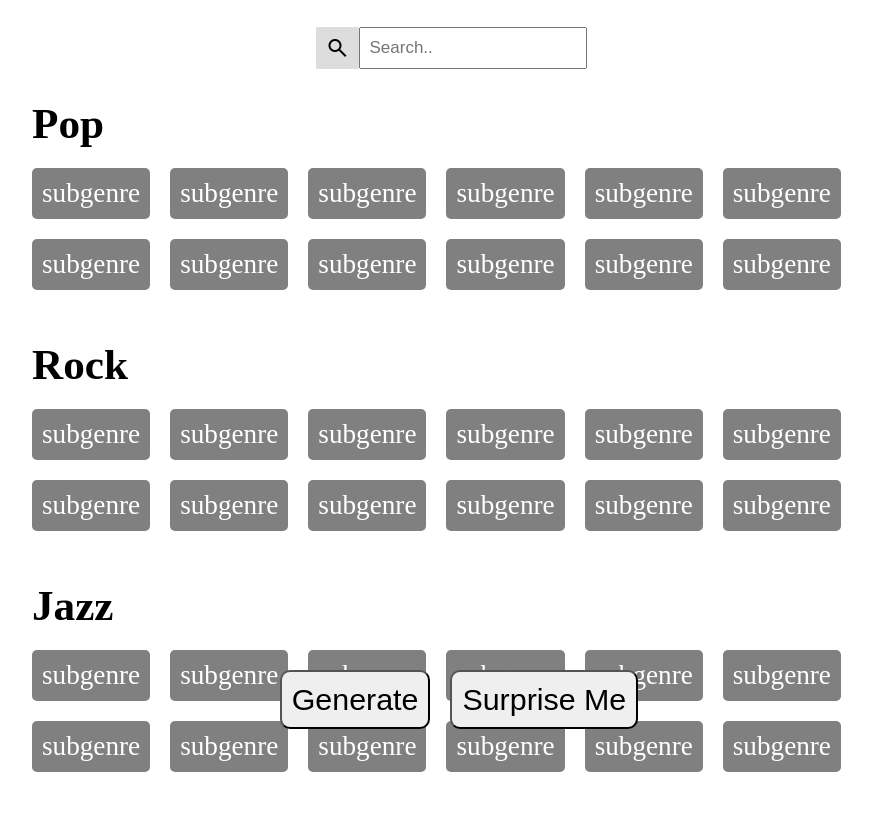
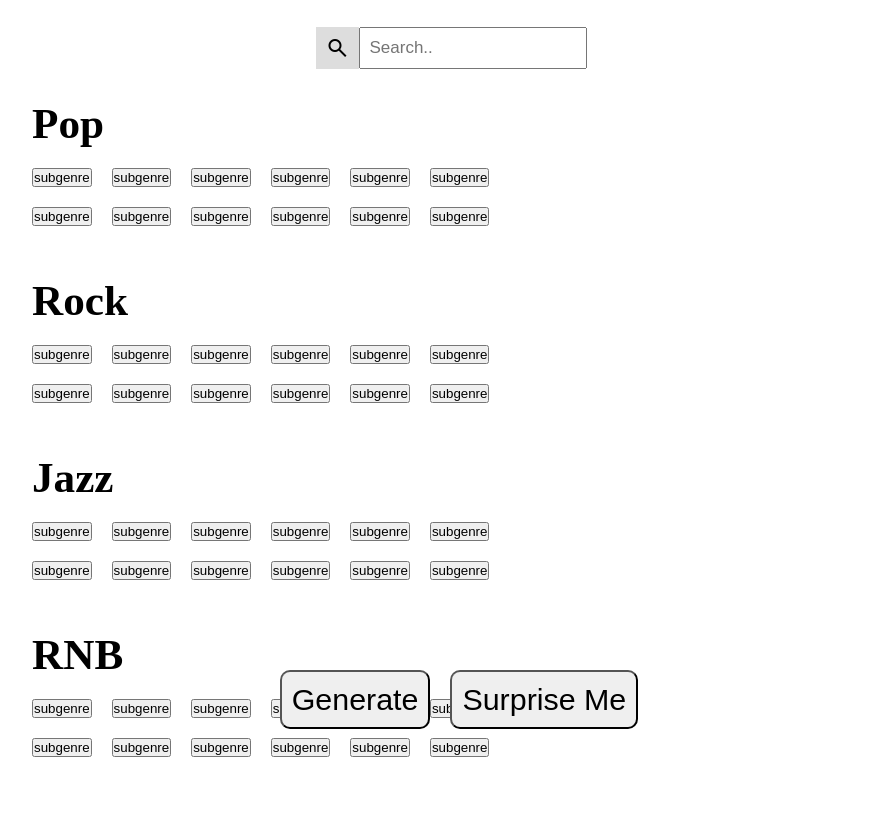
Before and after one commit to celestieve/Mixify---Spotify-Playlist-Generator, a plain HTML site: page main-page.html in a window 1280 px wide. Shown: the part 61-880 px from the top of the page, without its empty margins (181-1053 px from the left). Drawn offline with nearby package versions, Linux system fonts and the light colour scheme.

```diff
--- a/main-page.html
+++ b/main-page.html
@@ -24,72 +24,72 @@
     <div class="genre-selection">
       <h1 class="genres">Pop</h1>
         <div class="sub-genres-container">
-          <a href="main.html"> subgenre </a>
-          <a href="main.html"> subgenre </a>
-          <a href="main.html"> subgenre </a>
-          <a href="main.html"> subgenre </a>
-          <a href="main.html"> subgenre </a>
-          <a href="main.html"> subgenre </a>
-          <a href="main.html"> subgenre </a>
-          <a href="main.html"> subgenre </a>
-          <a href="main.html"> subgenre </a>
-          <a href="main.html"> subgenre </a>
-          <a href="main.html"> subgenre </a>
-          <a href="main.html"> subgenre </a>
+          <button> subgenre </button>
+          <button> subgenre </button>
+          <button> subgenre </button>
+          <button> subgenre </button>
+          <button> subgenre </button>
+          <button> subgenre </button>
+          <button> subgenre </button>
+          <button> subgenre </button>
+          <button> subgenre </button>
+          <button> subgenre </button>
+          <button> subgenre </button>
+          <button> subgenre </button>
       </div>
     </div>
 
     <div class="genre-selection">
       <h1 class="genres">Rock</h1>
         <div class="sub-genres-container">
-          <a href="main.html"> subgenre </a>
-          <a href="main.html"> subgenre </a>
-          <a href="main.html"> subgenre </a>
-          <a href="main.html"> subgenre </a>
-          <a href="main.html"> subgenre </a>
-          <a href="main.html"> subgenre </a>
-          <a href="main.html"> subgenre </a>
-          <a href="main.html"> subgenre </a>
-          <a href="main.html"> subgenre </a>
-          <a href="main.html"> subgenre </a>
-          <a href="main.html"> subgenre </a>
-          <a href="main.html"> subgenre </a>
+          <button> subgenre </button>
+          <button> subgenre </button>
+          <button> subgenre </button>
+          <button> subgenre </button>
+          <button> subgenre </button>
+          <button> subgenre </button>
+          <button> subgenre </button>
+          <button> subgenre </button>
+          <button> subgenre </button>
+          <button> subgenre </button>
+          <button> subgenre </button>
+          <button> subgenre </button>
       </div>
     </div>
 
     <div class="genre-selection">
       <h1 class="genres">Jazz</h1>
         <div class="sub-genres-container">
-          <a href="main.html"> subgenre </a>
-          <a href="main.html"> subgenre </a>
-          <a href="main.html"> subgenre </a>
-          <a href="main.html"> subgenre </a>
-          <a href="main.html"> subgenre </a>
-          <a href="main.html"> subgenre </a>
-          <a href="main.html"> subgenre </a>
-          <a href="main.html"> subgenre </a>
-          <a href="main.html"> subgenre </a>
-          <a href="main.html"> subgenre </a>
-          <a href="main.html"> subgenre </a>
-          <a href="main.html"> subgenre </a>
+          <button> subgenre </button>
+          <button> subgenre </button>
+          <button> subgenre </button>
+          <button> subgenre </button>
+          <button> subgenre </button>
+          <button> subgenre </button>
+          <button> subgenre </button>
+          <button> subgenre </button>
+          <button> subgenre </button>
+          <button> subgenre </button>
+          <button> subgenre </button>
+          <button> subgenre </button>
       </div>
     </div>
 
     <div class="genre-selection">
       <h1 class="genres">RNB</h1>
         <div class="sub-genres-container">
-          <a href="main.html"> subgenre </a>
-          <a href="main.html"> subgenre </a>
-          <a href="main.html"> subgenre </a>
-          <a href="main.html"> subgenre </a>
-          <a href="main.html"> subgenre </a>
-          <a href="main.html"> subgenre </a>
-          <a href="main.html"> subgenre </a>
-          <a href="main.html"> subgenre </a>
-          <a href="main.html"> subgenre </a>
-          <a href="main.html"> subgenre </a>
-          <a href="main.html"> subgenre </a>
-          <a href="main.html"> subgenre </a>
+          <button> subgenre </button>
+          <button> subgenre </button>
+          <button> subgenre </button>
+          <button> subgenre </button>
+          <button> subgenre </button>
+          <button> subgenre </button>
+          <button> subgenre </button>
+          <button> subgenre </button>
+          <button> subgenre </button>
+          <button> subgenre </button>
+          <button> subgenre </button>
+          <button> subgenre </button>
       </div>
     </div>
 
```
